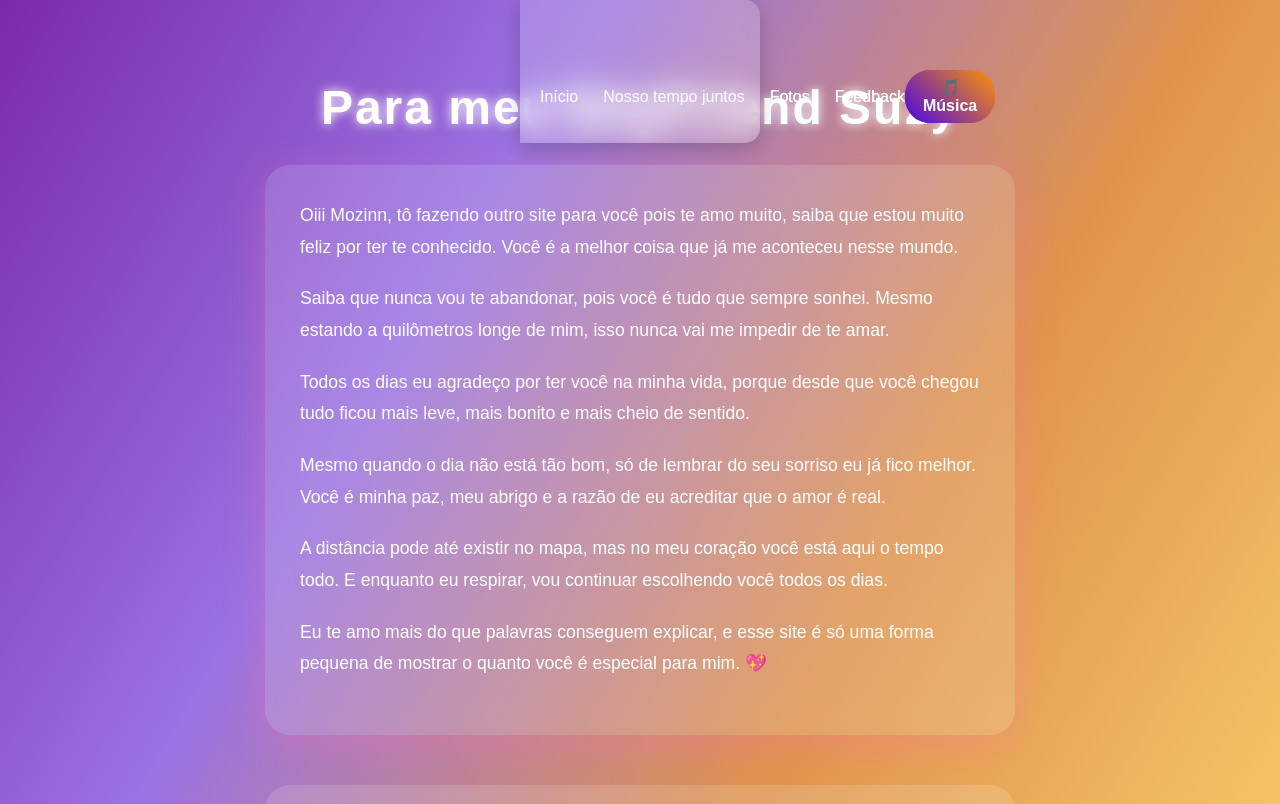
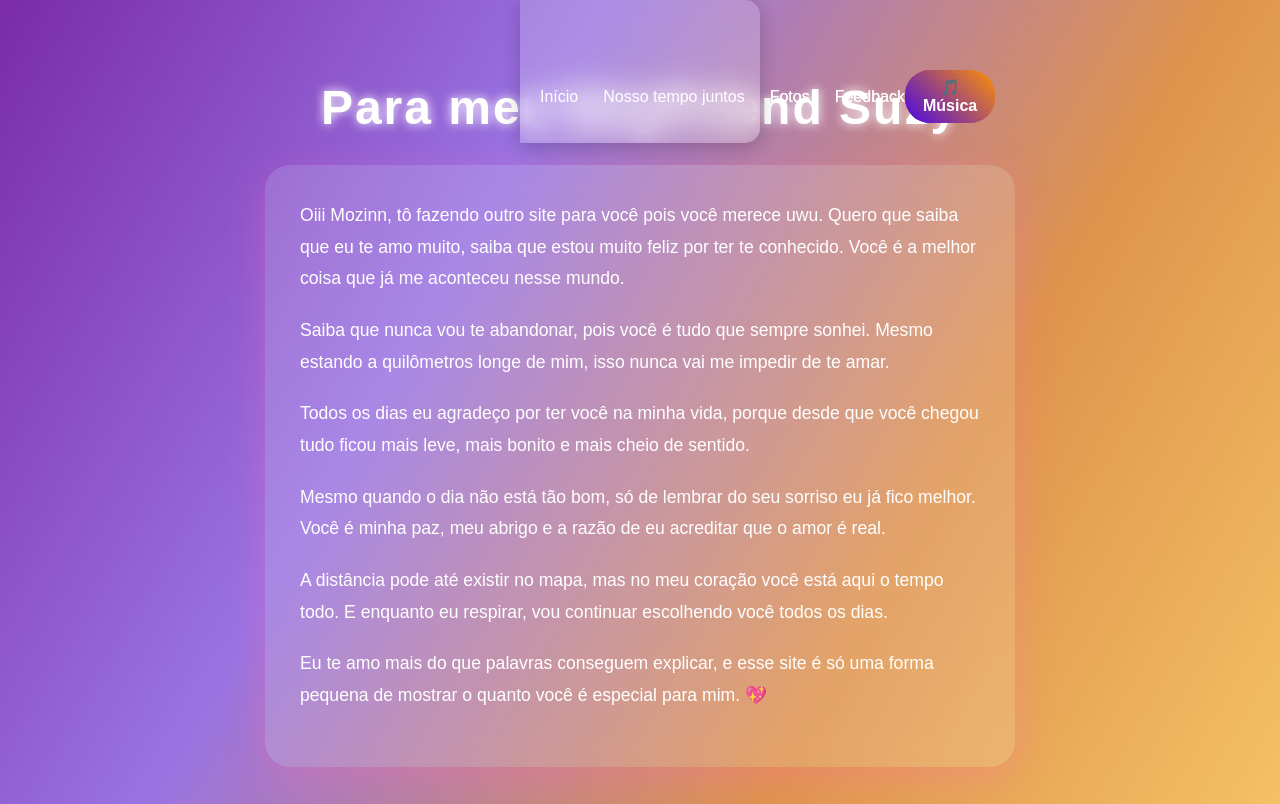
Before and after one commit to nightly-luz/Site, a React (Vite) app: page / in a window 1280 px wide. Shown: the top 804 px of the page. Built offline with nearby package versions, Linux system fonts and the light colour scheme.

Commit message:
texto atualizado

```diff
--- a/src/Components/ArquivoP.jsx
+++ b/src/Components/ArquivoP.jsx
@@ -17,7 +17,8 @@ const ArquivoP = () => {
 
             <section className="informacao">
                 <p>
-                    Oiii Mozinn, tô fazendo outro site para você pois te amo
+                    Oiii Mozinn, tô fazendo outro site para você pois você merece uwu.
+                    Quero que saiba que eu te amo
                     muito, saiba que estou muito feliz por ter te conhecido.
                     Você é a melhor coisa que já me aconteceu nesse mundo.
                 </p>
```
